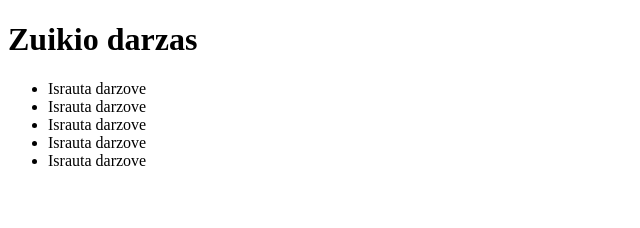
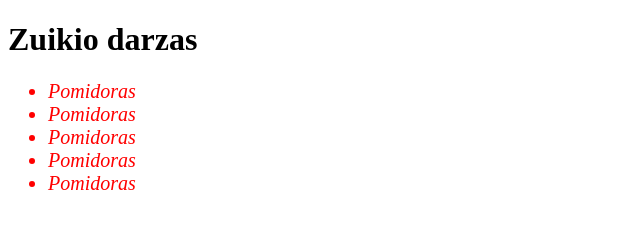
Before and after one commit to Atru8729/20-dom, a website: page index.html in a window 1280 px wide. Shown: the whole page, without its empty margins (0-640 px from the left). Drawn offline with Linux system fonts and the light colour scheme.

Commit message:
Pomidoras

```diff
--- a/index.html
+++ b/index.html
@@ -7,12 +7,8 @@
     <meta name="viewport" content="width=device-width, initial-scale=1.0">
     <title>Document</title>
     <style>
-        .antraste {
+        .pomidoras {
             color: red;
-            text-transform: uppercase;
-        }
-
-        .darzove {
             font-style: italic;
             font-size: 20px;
         }
--- a/js/main.js
+++ b/js/main.js
@@ -12,5 +12,6 @@ Kiekvienam ingredientui prideti CSS class pavadinimu darzove
 const liDOM = document.querySelectorAll('li');
 
 for (let i = 0; i < liDOM.length; i++) {
-    liDOM[i].innerText = 'Israuta darzove';
+    liDOM[i].innerText = 'Pomidoras';
+    liDOM[i].classList.add('pomidoras');
 }
```
